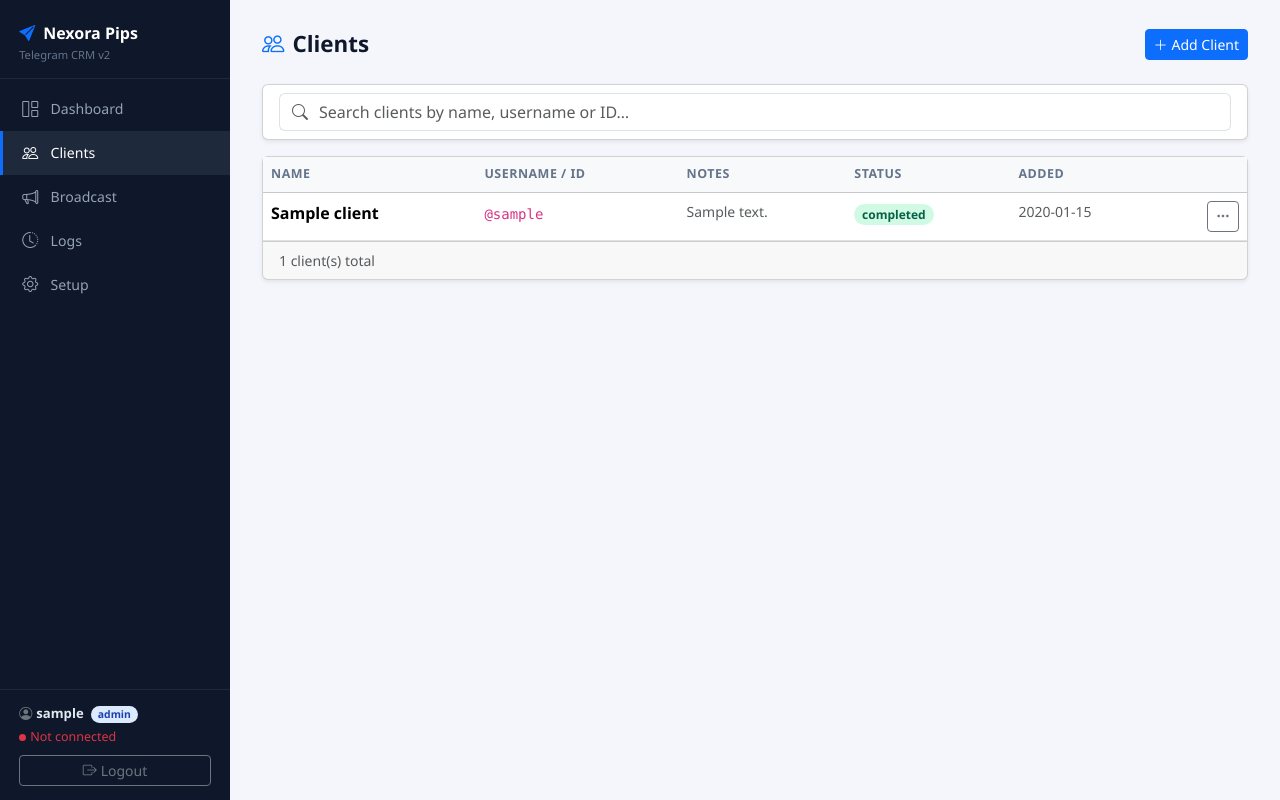
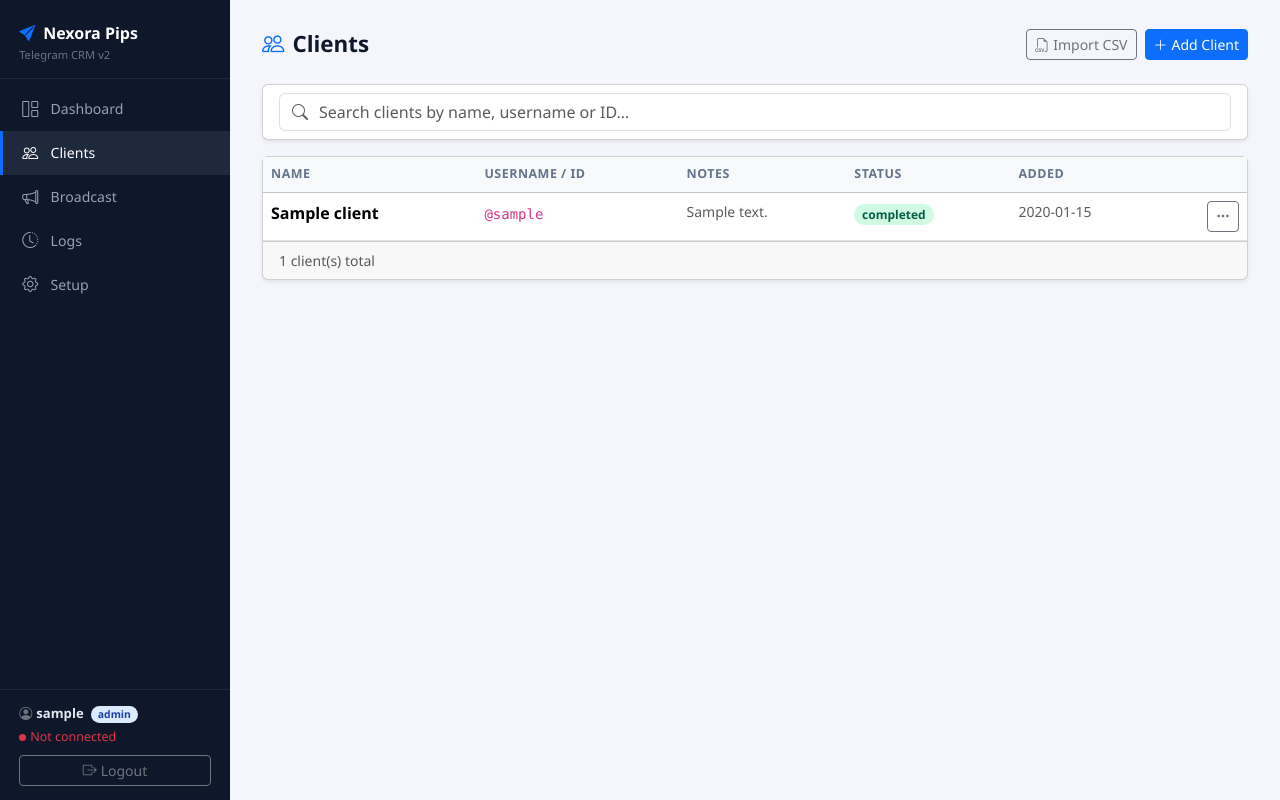
Before and after one commit to IsuruIndrajith/telegram_crm_v2, a Flask app: page /clients in a window 1280 px wide. Run offline with Flask 3, Linux system fonts and the light colour scheme; a user stored in the database is signed in; tables that the repository leaves empty hold one stand-in row (values such as "Sample post").

Commit message:
Add CSV import for clients with preview and sample download
- app.py: /clients/import-csv POST route (csv + io stdlib, no new deps)
- app.py: /clients/sample-csv GET route serves a downloadable example file
- clients.html: Import CSV button opens modal with format guide, file input,
  live 5-row preview table, row count, and sample CSV download link
- Duplicates skipped, invalid rows counted, summary shown in flash message
- Supports UTF-8 and Excel BOM-encoded CSVs (utf-8-sig decode)

Co-Authored-By: Claude Sonnet 4.6 <noreply@anthropic.com>

```diff
--- a/app.py
+++ b/app.py
@@ -15,6 +15,8 @@ import os
 import uuid
 import json
 import time
+import csv
+import io
 from flask import (
     Flask, render_template, request, redirect,
     url_for, flash, jsonify, send_from_directory,
@@ -235,6 +237,73 @@ def add_client():
         "success" if added else "warning"
     )
     return redirect(url_for("clients"))
+
+
+@app.route("/clients/import-csv", methods=["POST"])
+@login_required
+def import_clients_csv():
+    admin_id = int(current_user.id)
+    csv_file = request.files.get("csv_file")
+
+    if not csv_file or not csv_file.filename:
+        flash("Please select a CSV file.", "danger")
+        return redirect(url_for("clients"))
+
+    if not csv_file.filename.lower().endswith(".csv"):
+        flash("File must be a .csv file.", "danger")
+        return redirect(url_for("clients"))
+
+    try:
+        content = csv_file.read().decode("utf-8-sig")  # utf-8-sig strips Excel BOM
+        reader  = csv.DictReader(io.StringIO(content))
+
+        added = skipped = invalid = 0
+
+        for row in reader:
+            row = {k.strip().lower(): (v or "").strip() for k, v in row.items()}
+
+            raw = (row.get("telegram_id") or row.get("username") or row.get("id") or "").lstrip("@")
+            if not raw:
+                invalid += 1
+                continue
+
+            name  = row.get("name",  "")
+            notes = row.get("notes", "")
+
+            if raw.isdigit():
+                telegram_id, username = raw, ""
+            else:
+                username, telegram_id = raw, raw  # store username; resolved at broadcast time
+
+            if db.add_client(telegram_id, username, name, notes, admin_id=admin_id):
+                added += 1
+            else:
+                skipped += 1
+
+        parts = [f"{added} added"]
+        if skipped: parts.append(f"{skipped} already existed")
+        if invalid: parts.append(f"{invalid} invalid rows skipped")
+        flash("CSV import: " + ", ".join(parts) + ".", "success" if added else "warning")
+
+    except Exception as e:
+        flash(f"Failed to parse CSV: {e}", "danger")
+
+    return redirect(url_for("clients"))
+
+
+@app.route("/clients/sample-csv")
+@login_required
+def sample_csv():
+    content = (
+        "telegram_id,name,notes\n"
+        "john_doe,John Doe,VIP client\n"
+        "987654321,Jane Smith,\n"
+        "alice_trades,Alice,Referred by Bob\n"
+    )
+    return Response(
+        content, mimetype="text/csv",
+        headers={"Content-Disposition": "attachment; filename=clients_sample.csv"}
+    )
 
 
 @app.route("/clients/delete/<int:client_id>")
--- a/templates/clients.html
+++ b/templates/clients.html
@@ -4,9 +4,14 @@
 {% block content %}
 <div class="page-header d-flex align-items-center justify-content-between">
   <h1><i class="bi bi-people me-2 text-primary"></i>Clients</h1>
-  <button class="btn btn-primary btn-sm" data-bs-toggle="modal" data-bs-target="#addModal">
-    <i class="bi bi-plus-lg me-1"></i>Add Client
-  </button>
+  <div class="d-flex gap-2">
+    <button class="btn btn-outline-secondary btn-sm" data-bs-toggle="modal" data-bs-target="#importModal">
+      <i class="bi bi-filetype-csv me-1"></i>Import CSV
+    </button>
+    <button class="btn btn-primary btn-sm" data-bs-toggle="modal" data-bs-target="#addModal">
+      <i class="bi bi-plus-lg me-1"></i>Add Client
+    </button>
+  </div>
 </div>
 
 <!-- Search bar -->
@@ -78,6 +83,64 @@
   <div class="card-footer text-muted small">{{ clients|length }} client(s) total</div>
 </div>
 
+<!-- Import CSV Modal -->
+<div class="modal fade" id="importModal" tabindex="-1">
+  <div class="modal-dialog modal-lg">
+    <div class="modal-content">
+      <form method="POST" action="{{ url_for('import_clients_csv') }}" enctype="multipart/form-data">
+        <div class="modal-header">
+          <h5 class="modal-title"><i class="bi bi-filetype-csv me-2 text-success"></i>Import Clients from CSV</h5>
+          <button type="button" class="btn-close" data-bs-dismiss="modal"></button>
+        </div>
+        <div class="modal-body">
+
+          <!-- Format guide -->
+          <div class="alert alert-secondary py-2 mb-3">
+            <div class="fw-semibold small mb-1"><i class="bi bi-info-circle me-1"></i>Expected CSV format (first row = header):</div>
+            <code style="font-size:.82rem">telegram_id,name,notes</code>
+            <div class="mt-2 small text-muted">
+              <ul class="mb-0 ps-3">
+                <li><code>telegram_id</code> — username (e.g. <code>john_doe</code>) or numeric ID (e.g. <code>987654321</code>). <strong>Required.</strong></li>
+                <li><code>name</code> — display name. Optional.</li>
+                <li><code>notes</code> — any notes. Optional.</li>
+              </ul>
+            </div>
+            <a href="{{ url_for('sample_csv') }}" class="btn btn-sm btn-outline-secondary mt-2">
+              <i class="bi bi-download me-1"></i>Download sample CSV
+            </a>
+          </div>
+
+          <!-- File input -->
+          <div class="mb-2">
+            <label class="form-label small fw-semibold">Select CSV file</label>
+            <input type="file" name="csv_file" id="csvFileInput" class="form-control" accept=".csv" required>
+            <div class="form-text">UTF-8 or Excel-exported CSV. Max 1 MB. Duplicate clients are skipped automatically.</div>
+          </div>
+
+          <!-- Preview area -->
+          <div id="csvPreview" class="d-none mt-3">
+            <div class="small fw-semibold text-muted mb-1">Preview (first 5 rows):</div>
+            <div class="table-responsive border rounded" style="max-height:160px;overflow-y:auto">
+              <table class="table table-sm mb-0" id="previewTable">
+                <thead class="table-light"><tr id="previewHead"></tr></thead>
+                <tbody id="previewBody"></tbody>
+              </table>
+            </div>
+            <div class="text-muted small mt-1" id="previewCount"></div>
+          </div>
+
+        </div>
+        <div class="modal-footer">
+          <button type="button" class="btn btn-outline-secondary" data-bs-dismiss="modal">Cancel</button>
+          <button type="submit" class="btn btn-success" id="importBtn" disabled>
+            <i class="bi bi-upload me-1"></i>Import
+          </button>
+        </div>
+      </form>
+    </div>
+  </div>
+</div>
+
 <!-- Add Client Modal -->
 <div class="modal fade" id="addModal" tabindex="-1">
   <div class="modal-dialog">
@@ -114,11 +177,54 @@
 
 {% block scripts %}
 <script>
+// Client search
 document.getElementById('searchInput').addEventListener('input', function() {
   const q = this.value.toLowerCase();
   document.querySelectorAll('#clientsTable tbody tr').forEach(tr => {
     tr.style.display = tr.textContent.toLowerCase().includes(q) ? '' : 'none';
   });
 });
+
+// CSV preview
+document.getElementById('csvFileInput').addEventListener('change', function() {
+  const file = this.files[0];
+  const btn  = document.getElementById('importBtn');
+  if (!file) { btn.disabled = true; return; }
+
+  const reader = new FileReader();
+  reader.onload = function(e) {
+    const lines = e.target.result.split('\n').map(l => l.trim()).filter(l => l);
+    if (lines.length < 2) {
+      document.getElementById('csvPreview').classList.add('d-none');
+      btn.disabled = false;
+      return;
+    }
+
+    // Parse header
+    const headers = lines[0].split(',').map(h => h.trim().replace(/^"|"$/g, ''));
+    const headRow = document.getElementById('previewHead');
+    headRow.innerHTML = headers.map(h => `<th>${h}</th>`).join('');
+
+    // Parse up to 5 data rows
+    const tbody = document.getElementById('previewBody');
+    tbody.innerHTML = '';
+    const dataLines = lines.slice(1, 6);
+    dataLines.forEach(line => {
+      const cells = line.split(',').map(c => c.trim().replace(/^"|"$/g, ''));
+      const tr = document.createElement('tr');
+      tr.innerHTML = cells.map(c => `<td class="small">${c || '<span class="text-muted">—</span>'}</td>`).join('');
+      tbody.appendChild(tr);
+    });
+
+    const total = lines.length - 1;
+    document.getElementById('previewCount').textContent =
+      total + ' data row' + (total !== 1 ? 's' : '') + ' found' +
+      (total > 5 ? ' (showing first 5)' : '');
+
+    document.getElementById('csvPreview').classList.remove('d-none');
+    btn.disabled = false;
+  };
+  reader.readAsText(file);
+});
 </script>
 {% endblock %}
```
